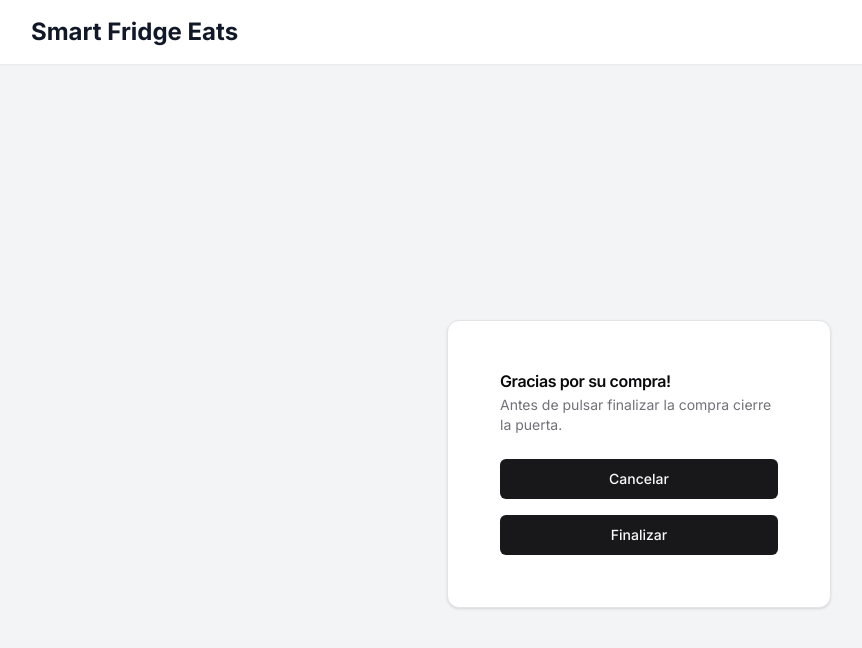
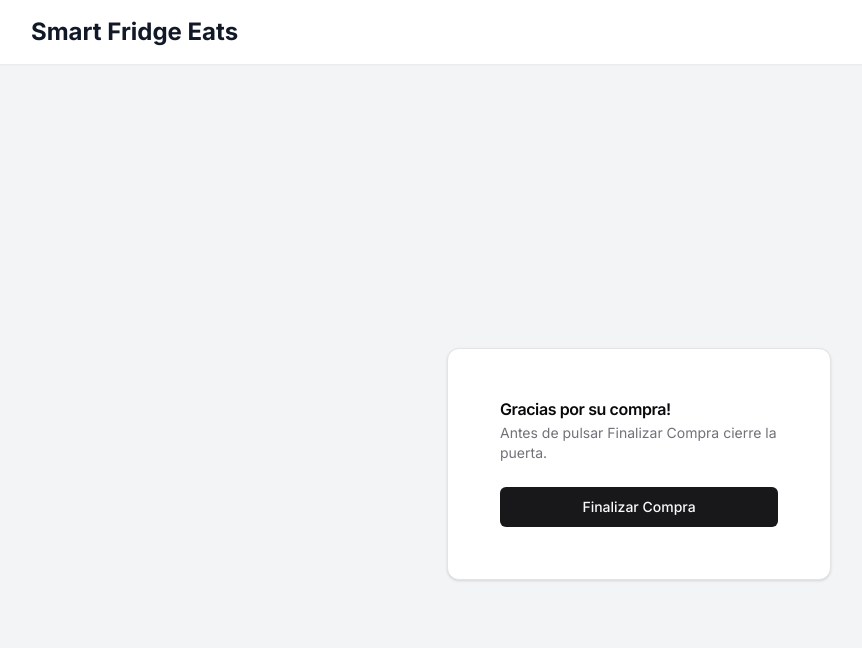
Before and after one commit to tpII/2024-J4-SmartVendingMachine, a Next.js app in the folder Frontend/: page /buy in a window 1280 px wide. Shown: the top 648 px of the page, without its empty margins (1-863 px from the left). Built offline with nearby package versions, Linux system fonts and the light colour scheme.

Commit message:
Add or update the buy page in the frontend

```diff
--- a/Frontend/src/app/buy/page.tsx
+++ b/Frontend/src/app/buy/page.tsx
@@ -14,10 +14,6 @@ import { useRouter } from "next/navigation";
 function TwoButtonsPage() {
   const router = useRouter();
 
-  const handleButton1Click = () => {
-    alert("¡Hiciste clic en el Botón 1!");
-    // Lógica adicional para este botón (redirigir, hacer un fetch, etc.)
-  };
 
   const handleButton2Click = () => {
     alert("¡Hiciste clic en el Botón 2!");
@@ -43,23 +39,16 @@ function TwoButtonsPage() {
             <CardHeader>
               <CardTitle>Gracias por su compra!</CardTitle>
               <CardDescription>
-                Antes de pulsar finalizar la compra cierre la puerta.
+                Antes de pulsar Finalizar Compra cierre la puerta.
                </CardDescription>
             </CardHeader>
             <CardContent className="space-y-4">
               <Button
                 className="w-full"
-                onClick={handleButton1Click}
-                variant="default"
-              >
-                Cancelar
-              </Button>
-              <Button
-                className="w-full"
                 onClick={handleButton2Click}
                 variant="default"
               >
-                Finalizar
+                Finalizar Compra
               </Button>
             </CardContent>
           </Card>
```
